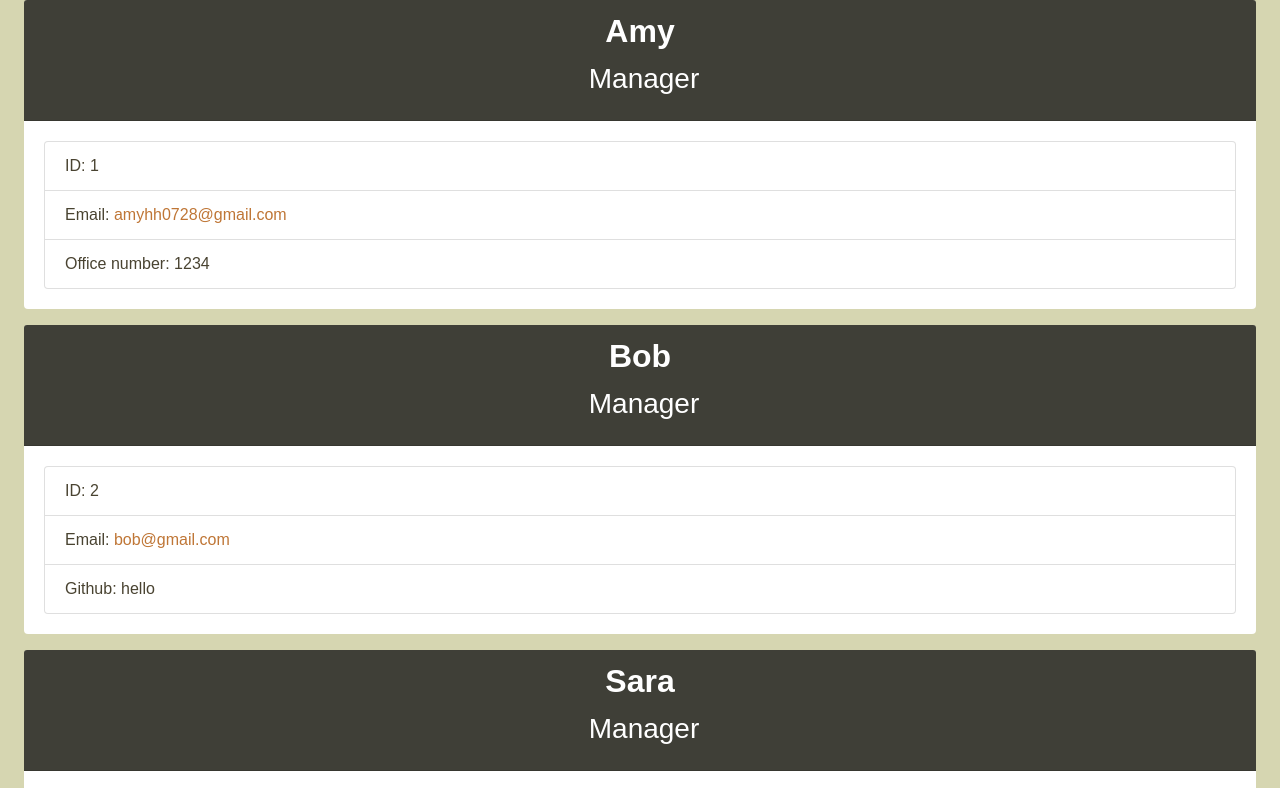
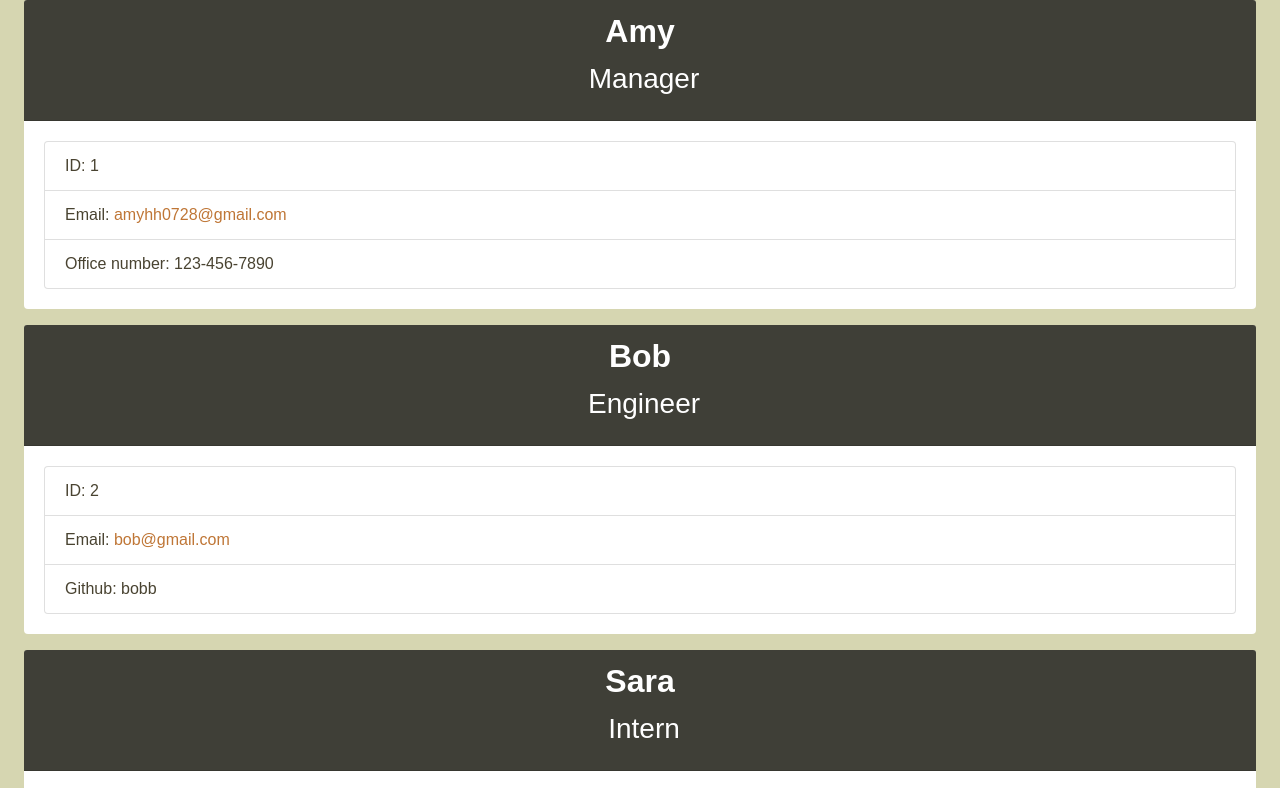
Before and after one commit to wl0194/Team-Profile-Generator, a website: page output/main.html in a window 1280 px wide. Shown: the top 788 px of the page. Drawn offline with nearby package versions, Linux system fonts and the light colour scheme.

Commit message:
create readme

```diff
--- a/output/main.html
+++ b/output/main.html
@@ -20,7 +20,7 @@
       <ul class="list-group">
           <li class="list-group-item">ID: 1</li>
           <li class="list-group-item">Email: <a href="mailto:{{ email }}">amyhh0728@gmail.com</a></li>
-          <li class="list-group-item">Office number: 1234</li>
+          <li class="list-group-item">Office number: 123-456-7890</li>
       </ul>
   </div>
 </div>
@@ -28,13 +28,13 @@
   <div class="card employee-card mr-4 ml-4 mb-3">
   <div class="card-header text-center">
       <h2 class="card-title">Bob</h2>
-      <h3 class="card-title"><i class="fas fa-mug-hot mr-2"></i> Manager </h3>
+      <h3 class="card-title"><i class="fas fa-mug-hot mr-2"></i> Engineer </h3>
   </div>
   <div class="card-body">
       <ul class="list-group">
           <li class="list-group-item">ID: 2</li>
           <li class="list-group-item">Email: <a href="mailto:{{ email }}">bob@gmail.com</a></li>
-          <li class="list-group-item">Github: hello</li>
+          <li class="list-group-item">Github: bobb</li>
       </ul>
   </div>
 </div>
@@ -42,7 +42,7 @@
   <div class="card employee-card mr-4 ml-4 mb-3">
   <div class="card-header text-center">
       <h2 class="card-title">Sara</h2>
-      <h3 class="card-title"><i class="fas fa-mug-hot mr-2"></i> Manager </h3>
+      <h3 class="card-title"><i class="fas fa-mug-hot mr-2"></i> Intern </h3>
   </div>
   <div class="card-body">
       <ul class="list-group">
```
Also changed, not shown: README.md, assets/demo.png (added), 1 other file.
